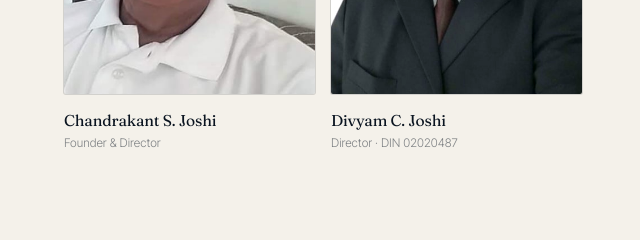
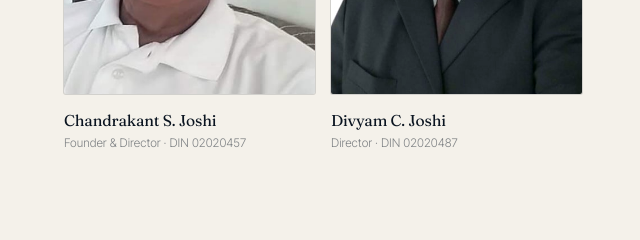
Before and after one commit to DeveshM10/IBC, a plain HTML site: page index.html in a window 1280 px wide. Shown: the part 10660-10900 px from the top of the page, 0-640 px from the left. Drawn offline with Linux system fonts and the light colour scheme.

Commit message:
Add founder DIN from MCA records
Chandrakant Someshwar Joshi, DIN 02020457, sourced from MCA filings.
Cross-checked by confirming the same record maps Divyam Joshi to
02020487, which matches the board resolution on file.

Co-Authored-By: Claude Opus 5 (1M context) <noreply@anthropic.com>

```diff
--- a/index.html
+++ b/index.html
@@ -480,7 +480,7 @@
       <div class="founders__portraits">
         <figure class="founders__img reveal">
           <img src="assets/img/chandrakant.jpeg" alt="Chandrakant Someshwar Joshi, Founder and Director">
-          <figcaption><b>Chandrakant S. Joshi</b><span>Founder &amp; Director</span></figcaption>
+          <figcaption><b>Chandrakant S. Joshi</b><span>Founder &amp; Director · DIN 02020457</span></figcaption>
         </figure>
         <figure class="founders__img reveal" data-delay="140">
           <img src="assets/img/divyam-v3.jpeg" alt="Divyam Chandrakant Joshi, Director">
```
